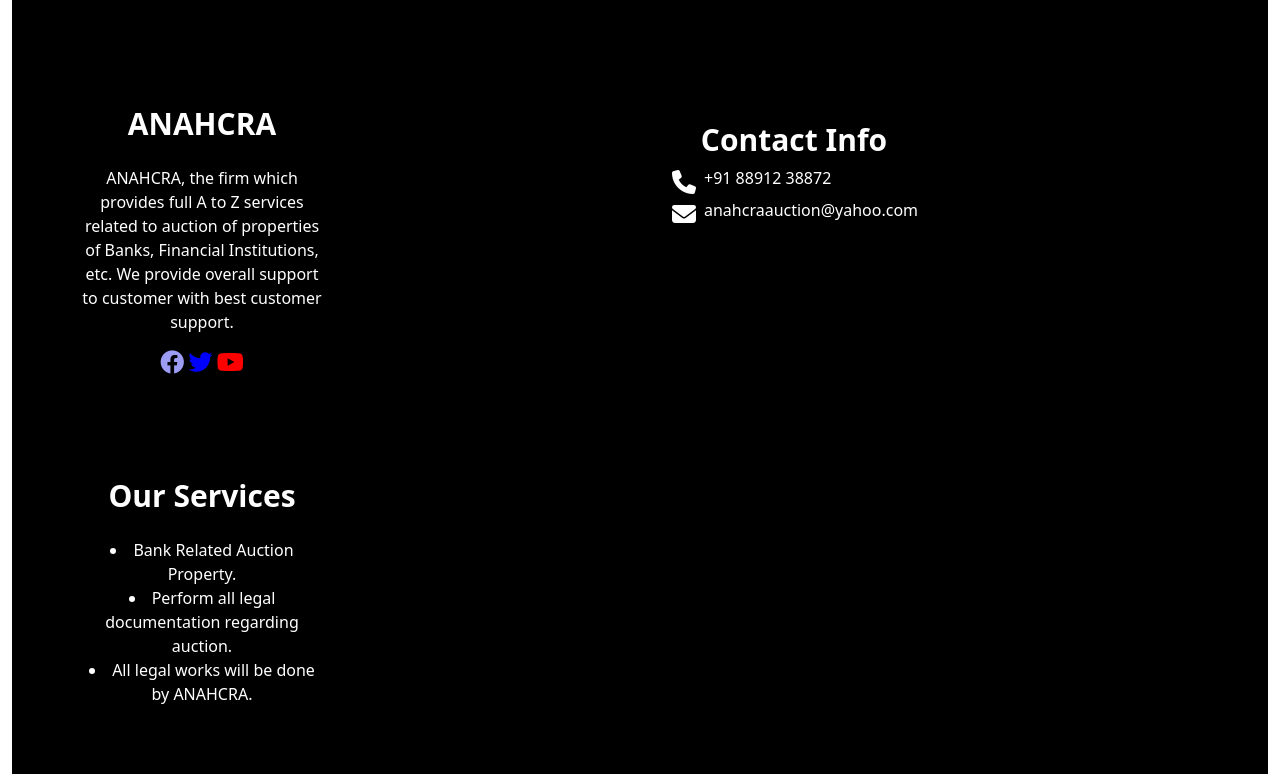
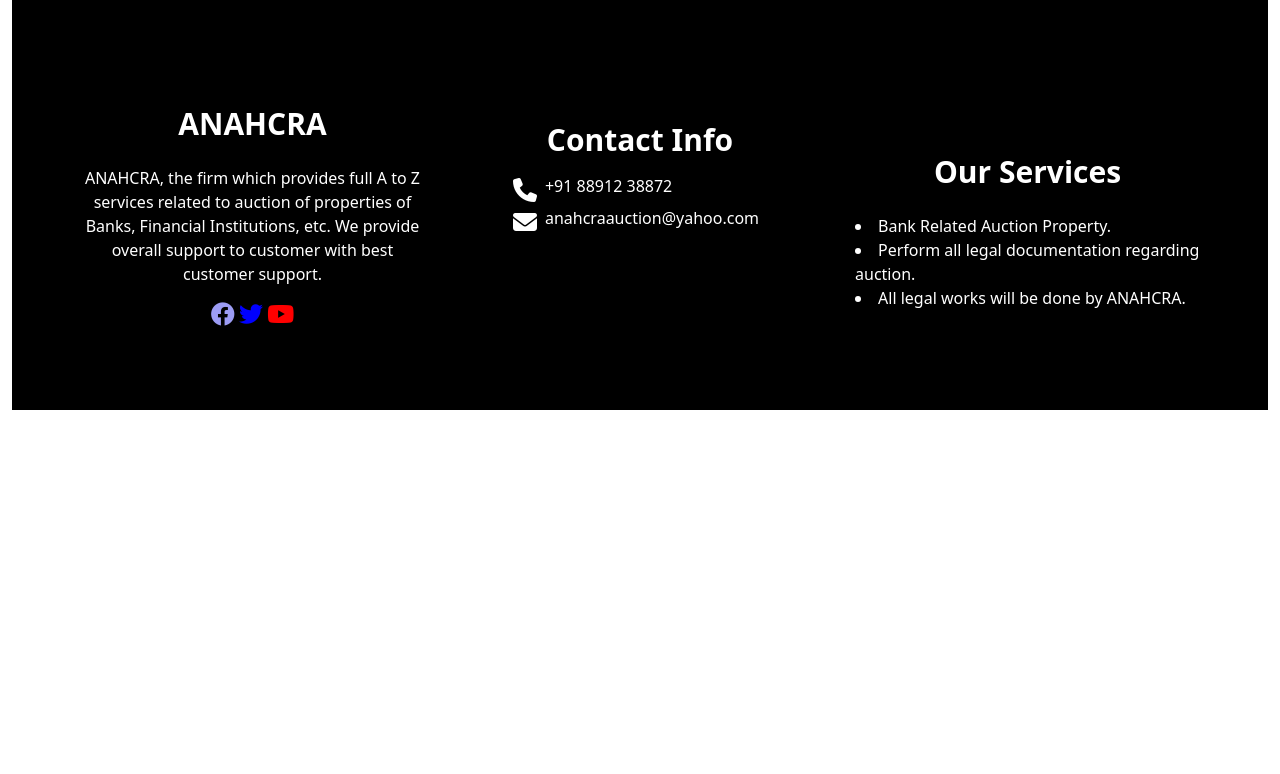
Before and after one commit to shreya26-bit/Landing_Page, a plain HTML site: page Index.html in a window 1280 px wide. Shown: the part 2983-3757 px from the top of the page. After the commit the page ends 3393 px from the top, so only its background shows below. Drawn offline with nearby package versions, Linux system fonts and the light colour scheme.

Commit message:
modification in conatct us section

```diff
--- a/Index.html
+++ b/Index.html
@@ -176,8 +176,8 @@ blishes the details of the auction, including the addresses, brief descriptions,
   </div>
   </div>
 
-  <div class=" lg:flex-row  bg-black flex-col p-5">
-    <div class=" grid sm:grid-cols-2 gap-6 gap-y-12   mt-10 ">
+  <div class=" lg:flex-row  bg-black  p-5 flex flex-col">
+    <div class="  flex mt-10 flex-col lg:flex-row md:flex-row ">
       <div class="flex flex-col text-white lg:p-5 lg:w-[50%]">
       <h1 class="text-white text-center text-3xl font-bold">
         ANAHCRA
@@ -196,15 +196,15 @@ blishes the details of the auction, including the addresses, brief descriptions,
         <h1 class="text-white text-3xl text-center font-bold">
           Contact Info
         </h1>
-        <div class="mt-2">
-          <div class="flex">
+        <div class="mt-3  mx-5">
+          <div class="flex ">
             <i class="fa-solid fa-phone fa-xl mt-3"></i>
             <p class="mx-2">
               +91 88912 38872
               </p>
           </div>
 
-          <div class="flex mt-2 ">
+          <div class="flex mt-2  ">
             <i class="fa-solid fa-envelope fa-xl mt-3"></i>
             <p class="mx-2">anahcraauction@yahoo.com</p>
           </div>
@@ -213,10 +213,10 @@ blishes the details of the auction, including the addresses, brief descriptions,
 
       </div>
       <div class="flex flex-col text-white lg:w-[50%] lg:p-5">
-        <h1 class="text-white text-3xl text-center font-bold">
+        <h1 class="text-white text-3xl text-center font-bold mt-5">
           Our Services
         </h1>
-        <div class="mt-4 text-center">
+        <div class="mt-4 ">
         <li>Bank Related Auction Property.
         </li>
         <li>Perform all legal documentation regarding auction.</li>
```
